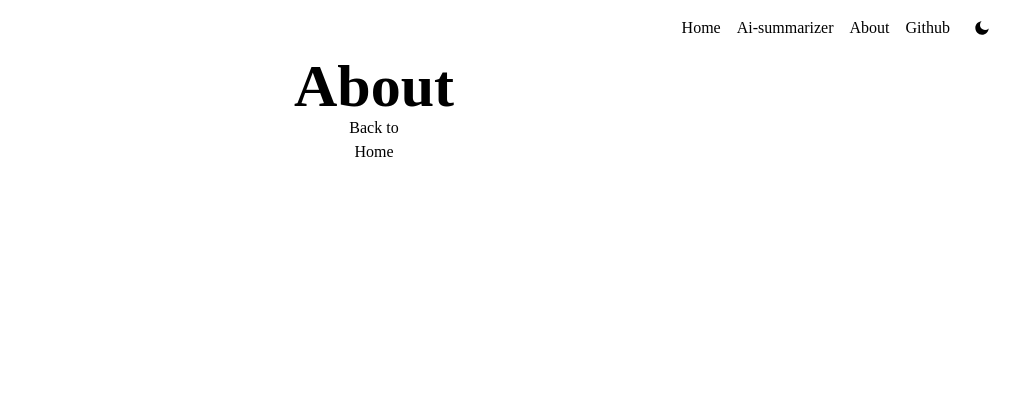
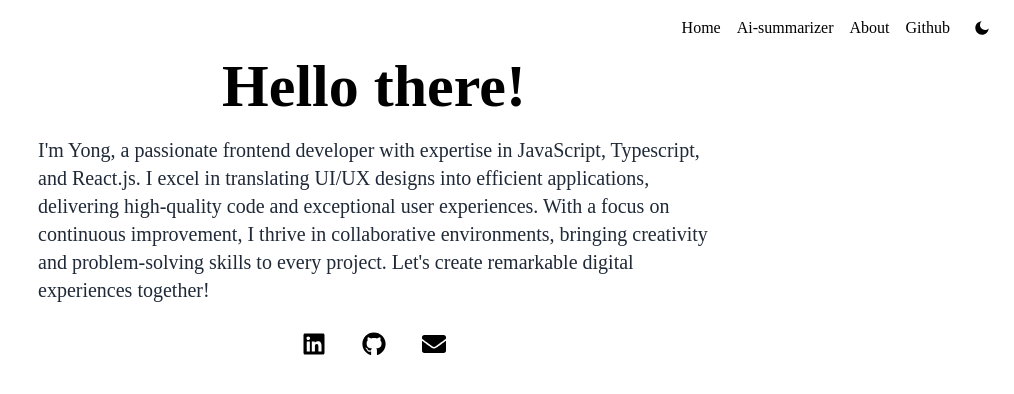
Before and after one commit to ista1024/ista1024.github.io, a Next.js app: page /about in a window 1280 px wide. Shown: the top 394 px of the page, without its empty margins (266-1280 px from the left). Built offline with nearby package versions, Linux system fonts and the light colour scheme.

Commit message:
implement about page

```diff
--- a/app/about/page.tsx
+++ b/app/about/page.tsx
@@ -1,13 +1,41 @@
 "use client";
 import Link from 'next/link'
+import { FaLinkedin, FaGithub, FaEnvelope } from "react-icons/fa";
 
 export default function About() {
   return (
-    <div>
-      <div className="contents">
-        <h1 className="head_text">About</h1>
-        Back to <Link href="/">Home</Link>
-      </div>
-    </div>
+    <div className="contents">
+      <header className="w-full flex jusify-center items-center flex-col">
+        <h1 className="head_text">Hello there!</h1>
+        <p className="desc mt-5 text-pre">
+          I'm Yong, a passionate frontend developer with expertise in JavaScript, Typescript, and React.js.
+          I excel in translating UI/UX designs into efficient applications, delivering high-quality code and exceptional user experiences.
+          With a focus on continuous improvement, I thrive in collaborative environments, bringing creativity and problem-solving skills to every project.
+          Let's create remarkable digital experiences together!
+        </p>
+        <div className="mt-5 flex jusify-center items-center flex-row gap-5">
+          <Link
+            href="https://www.linkedin.com/in/yong-tae-kim-658572244/"
+            passHref={true}
+            className="rounded-full hover:border w-10 h-10 flex jusify-center items-center p-2"
+          >
+            <FaLinkedin className="w-6 h-6" />
+          </Link>
+          <a
+            href="https://github.com/ista1024/"
+            target="blank"
+            className="rounded-full hover:border w-10 h-10 flex jusify-center items-center p-2"
+          >
+            <FaGithub className="w-6 h-6" />
+          </a>
+          <a
+            href="mailto:ista1024.app@gmail.com"
+            className="rounded-full hover:border w-10 h-10 flex jusify-center items-center p-2"
+          >
+            <FaEnvelope className="w-6 h-6" />
+          </a>
+        </div>
+      </header>
+    </div >
   )
 }
```
